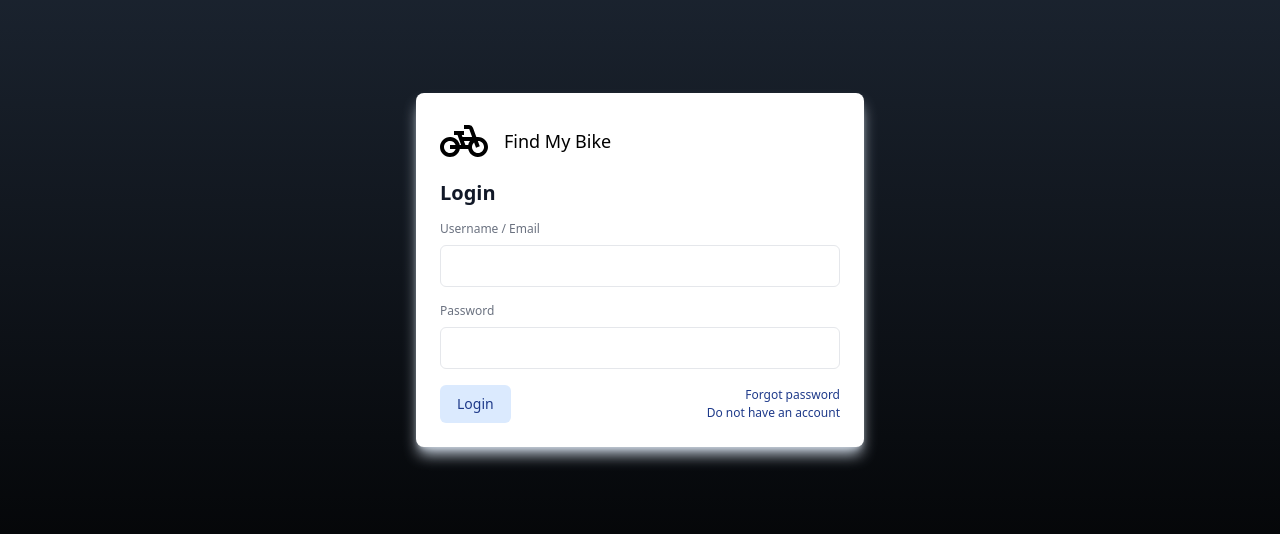
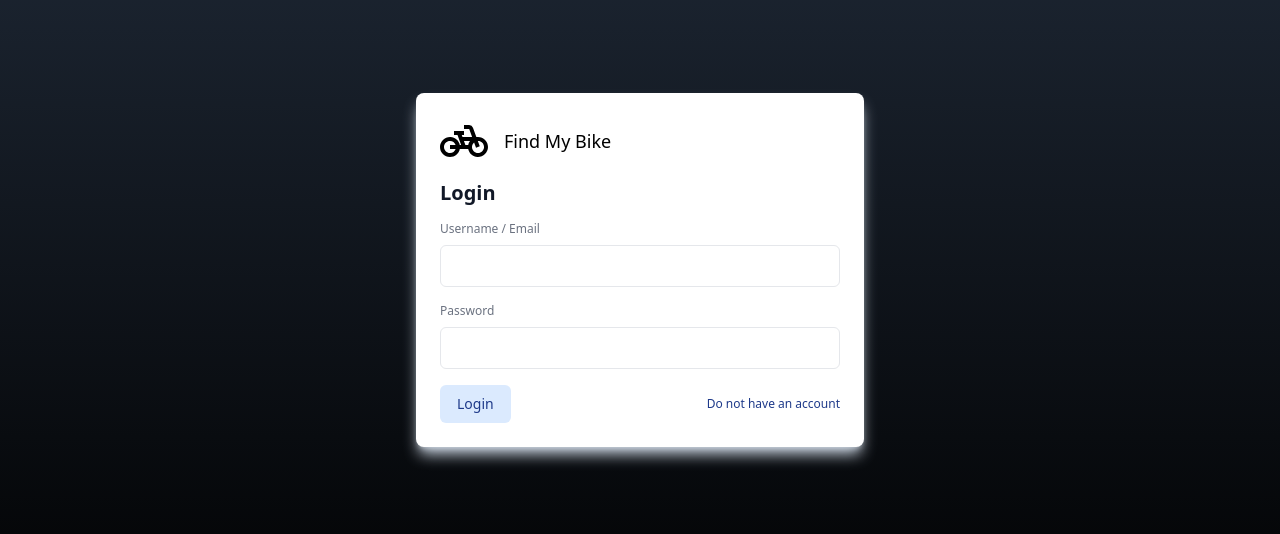
Before and after one commit to gunsodo/findmybike, a Next.js app: page /login in a window 1280 px wide. Shown: the part 130-664 px from the top of the page. Built offline with nearby package versions, Linux system fonts and the light colour scheme.

Commit message:
add route

```diff
--- a/pages/login.js
+++ b/pages/login.js
@@ -23,9 +23,7 @@ export default function Login() {
         if (res.status == 404) return setErrorMsg('User not found.');
         if (res.status == 403) return setErrorMsg('Username and password do not match. Please try again.');
         else {
-            // const user = await res.json()
             window.location = '/';
-            // return user;
         }
     }
 
@@ -86,8 +84,8 @@ export default function Login() {
                                     Login
                                 </button>
                                 <div className="flex flex-col items-end space-y-0.5">
-                                    <p className="text-blue-900 text-xs cursor-pointer hover:underline">Forgot password</p>
-                                    <p className="text-blue-900 text-xs cursor-pointer hover:underline">Do not have an account</p>
+                                    {/* <a onClick={() => window.location = '/signup'} className="text-blue-900 text-xs cursor-pointer hover:underline">Forgot password</a> */}
+                                    <a onClick={() => window.location = '/signup'} className="text-blue-900 text-xs cursor-pointer hover:underline">Do not have an account</a>
                                 </div>
                             </div>
 
```
